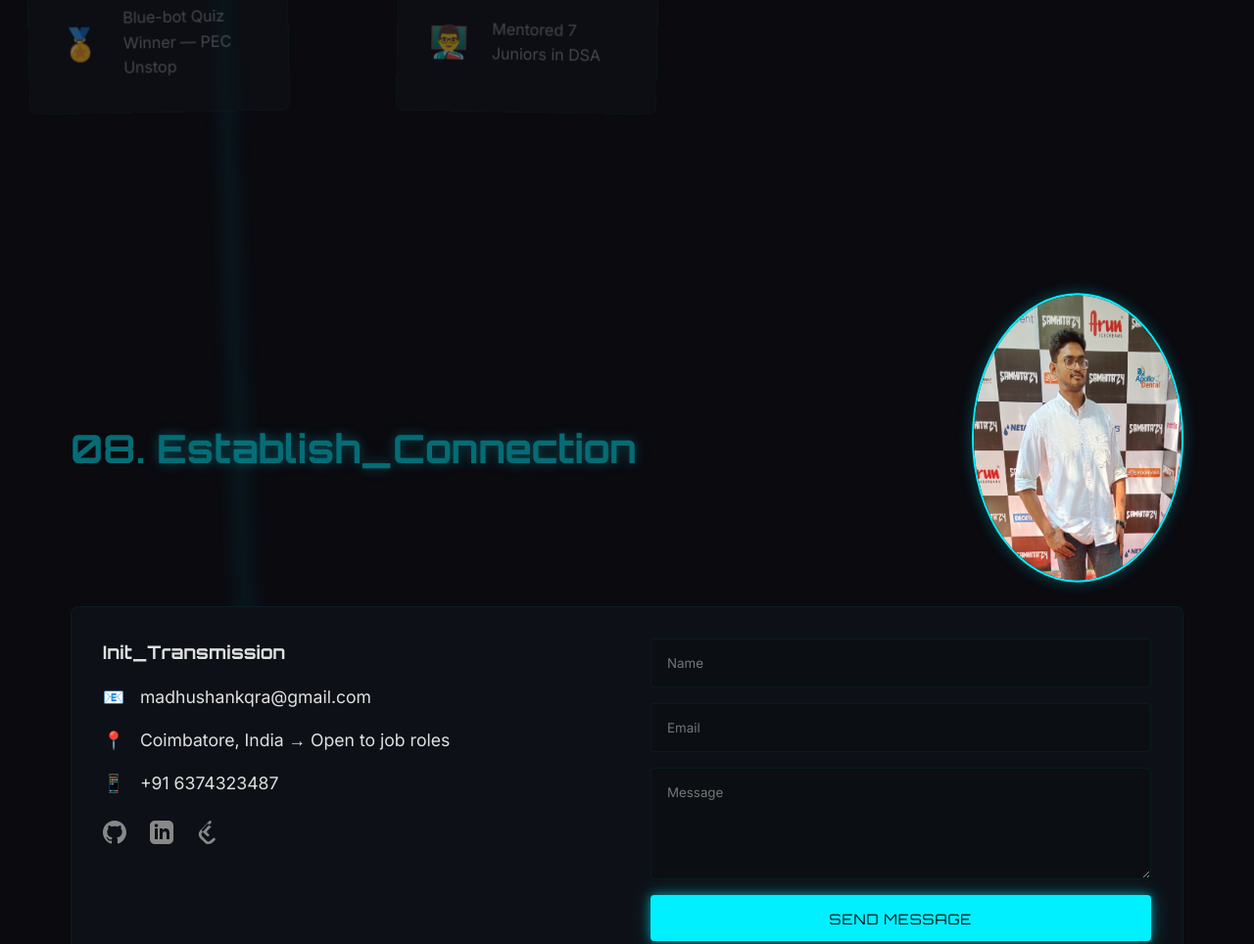
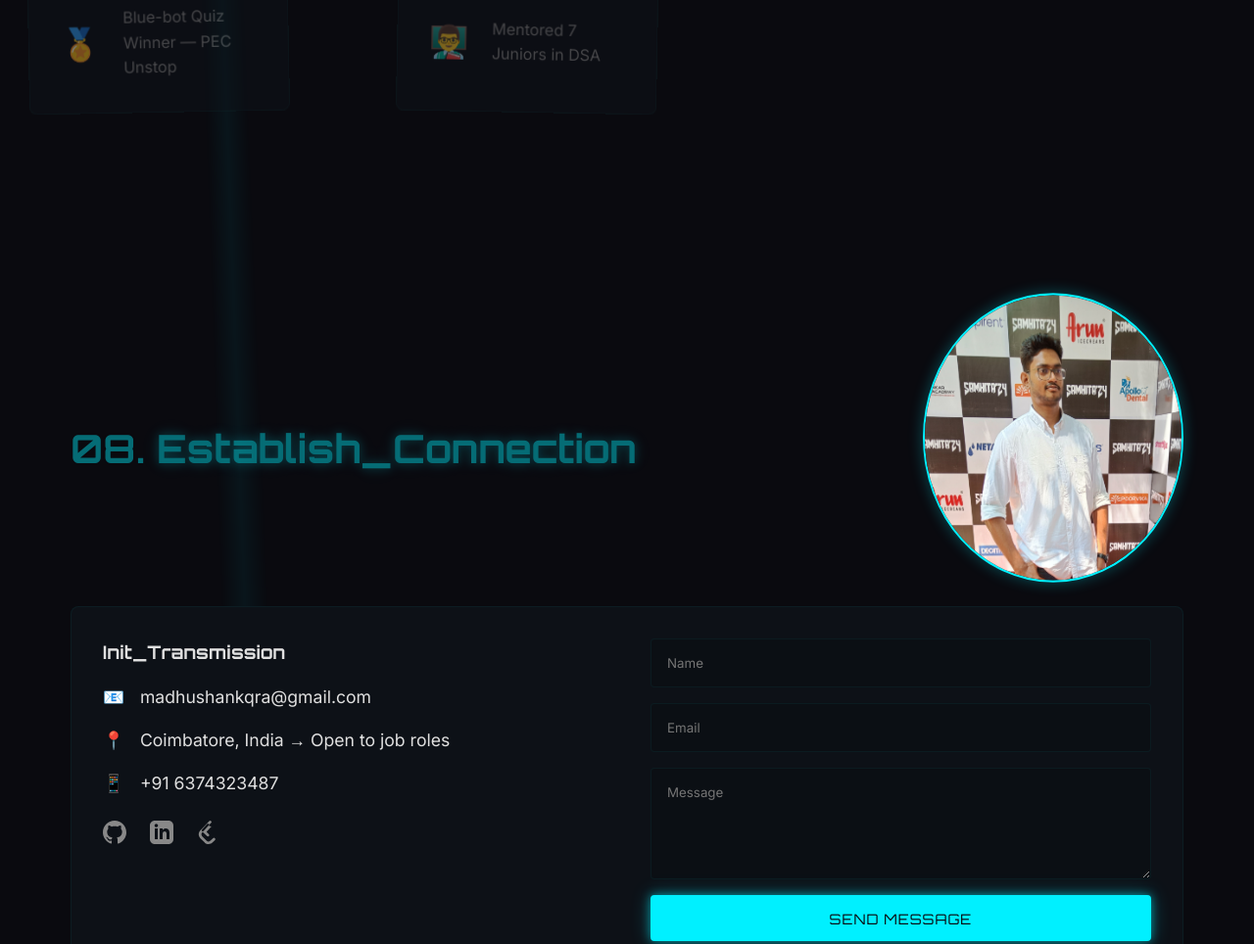
Before and after one commit to madhushankara/portfolio, a plain HTML site: page index.html in a window 1280 px wide. Shown: the part 6563-7527 px from the top of the page at 98% size. Drawn offline with Linux system fonts and the light colour scheme.

Commit message:
Update style.css

```diff
--- a/css/style.css
+++ b/css/style.css
@@ -348,7 +348,7 @@ body.light-mode .terminal-card { background: #1e1e2f; color: #fff; }
     justify-content: flex-end;
 }
 .contact-profile-header img {
-    width: 216px;
+    width: 266px;
     height: 264px;
     object-fit: cover;
     object-position: top center;
```
